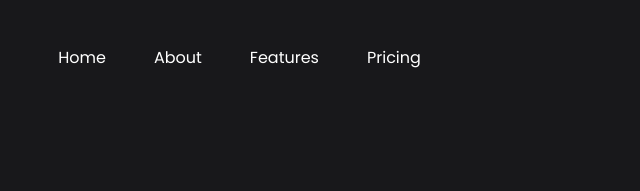
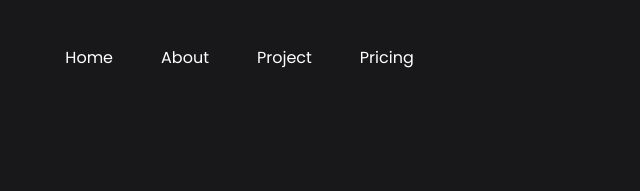
Before and after one commit to Muhramadoni/Muhramadoni.github.io, a plain HTML site: page index.html in a window 1280 px wide. Shown: the top 191 px of the page, 410-1050 px from the left. Drawn offline with nearby package versions, Linux system fonts and the light colour scheme.

Commit message:
upate text navbar

```diff
--- a/index.html
+++ b/index.html
@@ -19,7 +19,7 @@
       <ul class="nav-links">
         <li class="link"><a href="#">Home</a></li>
         <li id="link1" class="link"><a href="#">About</a></li>
-        <li id="link2" class="link"><a href="#features">Features</a></li>
+        <li id="link2" class="link"><a href="#features">Project</a></li>
         <li id="link3" class="link"><a href="#">Pricing</a></li>
       </ul>
       <button class="btn">Contact</button>
```
